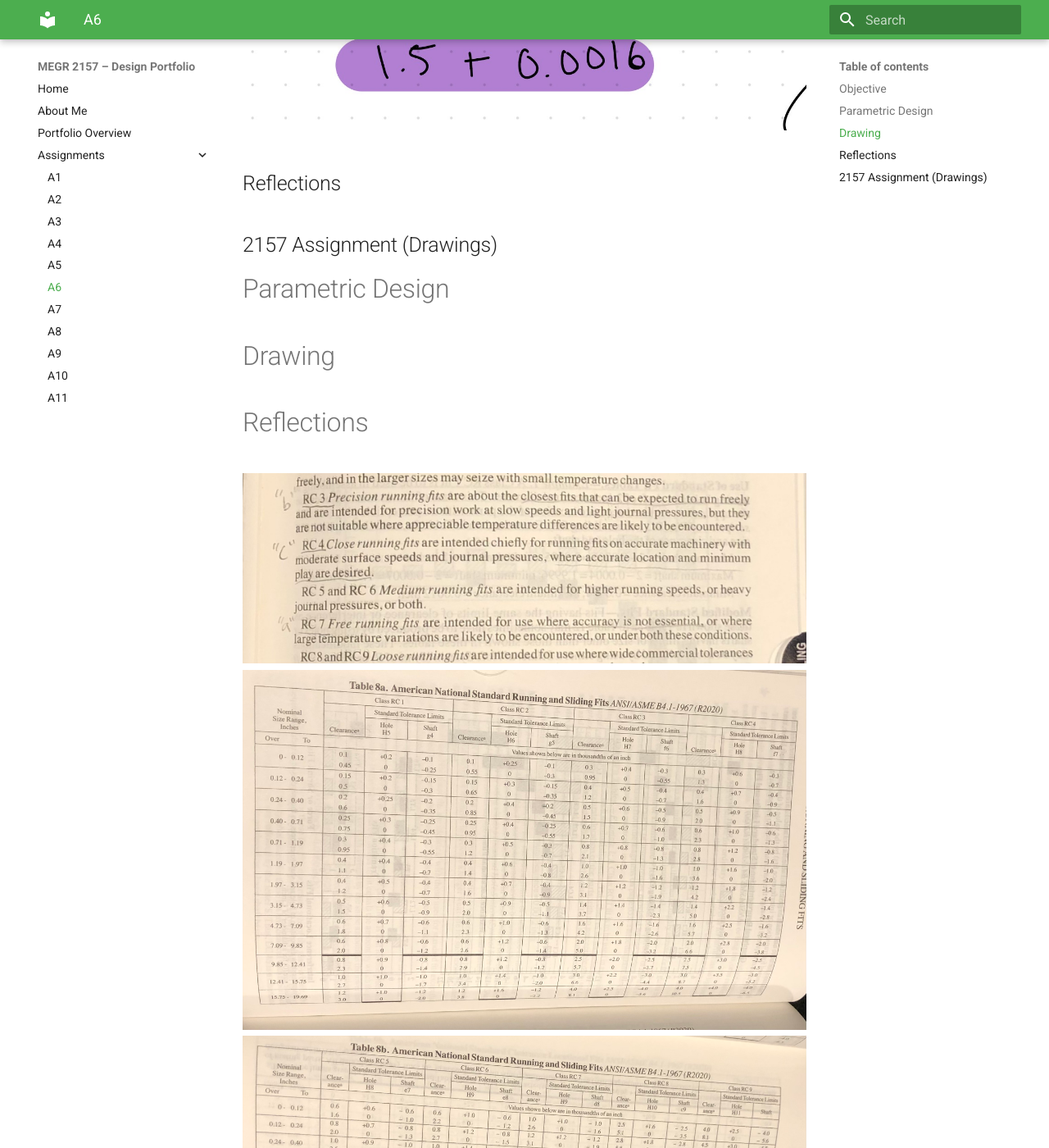
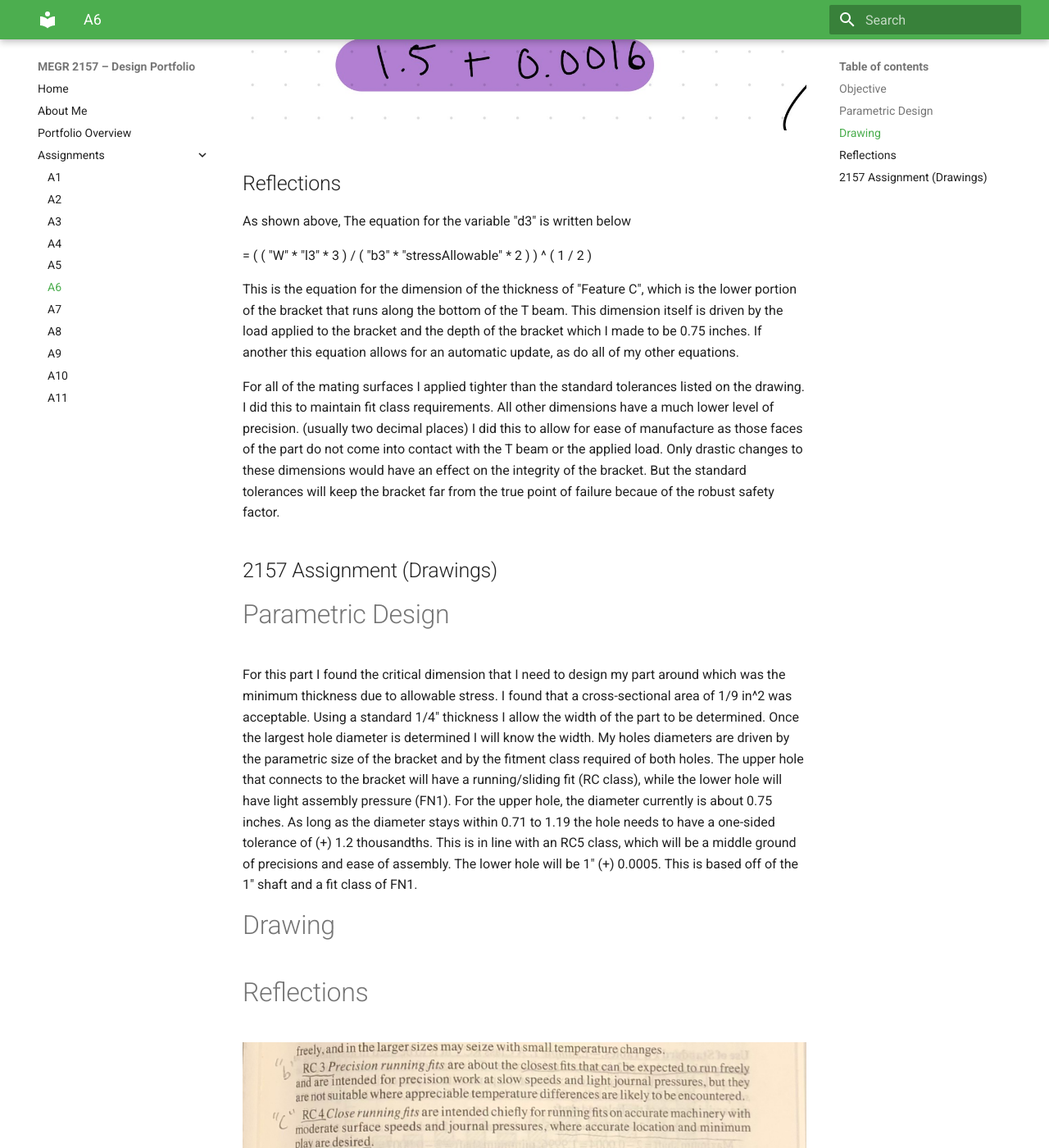
Before and after one commit to Taylor-Rockefeller-Portfolio/megr2157-portfolio, an MkDocs documentation site: the page built from docs/assignments/A06/index.md, in a window 1280 px wide and 1400 px high, scrolled down 7471 px. Shown: the whole window at 82% size. Built offline with MkDocs 1.6.1 and Material for MkDocs 9.7.7, drawn with Linux system fonts in a browser that asks for light colours.

Commit message:
Update index.md

```diff
--- a/docs/assignments/A06/index.md
+++ b/docs/assignments/A06/index.md
@@ -58,14 +58,25 @@ The dimensions of the fits vary in size and in their individual fits. I assessed
 
 ## Reflections
 
+As shown above, The equation for the variable "d3" is written below
+
+= ( ( "W" * "l3" * 3 ) / ( "b3" * "stressAllowable" * 2 ) ) ^ ( 1 / 2 )
+
+This is the equation for the dimension of the thickness of "Feature C", which is the lower portion of the bracket that runs along the bottom of the T beam. This dimension itself is driven by the load applied to the bracket and the depth of the bracket which I made to be 0.75 inches. If another this equation allows for an automatic update, as do all of my other equations.
+
+For all of the mating surfaces I applied tighter than the standard tolerances listed on the drawing. I did this to maintain fit class requirements. All other dimensions have a much lower level of precision. (usually two decimal places) I did this to allow for ease of manufacture as those faces of the part do not come into contact with the T beam or the applied load. Only drastic changes to these dimensions would have an effect on the integrity of the bracket. But the standard tolerances will keep the bracket far from the true point of failure becaue of the robust safety factor.
+
 
 ## 2157 Assignment (Drawings)
 
 # Parametric Design
 
+For this part I found the critical dimension that I need to design my part around which was the minimum thickness due to allowable stress. I found that a cross-sectional area of 1/9 in^2 was acceptable. Using a standard 1/4" thickness I allow the width of the part to be determined. Once the largest hole diameter is determined I will know the width. My holes diameters are driven by the parametric size of the bracket and by the fitment class required of both holes. The upper hole that connects to the bracket will have a running/sliding fit (RC class), while the lower hole will have light assembly pressure (FN1). For the upper hole, the diameter currently is about 0.75 inches. As long as the diameter stays within 0.71 to 1.19 the hole needs to have a one-sided tolerance of (+) 1.2 thousandths. This is in line with an RC5 class, which will be a middle ground of precisions and ease of assembly. The lower hole will be 1" (+) 0.0005. This is based off of the 1" shaft and a fit class of FN1.
+
 # Drawing
 
 # Reflections
+
 
 
 ![](IMG_1600.jpg)
```
